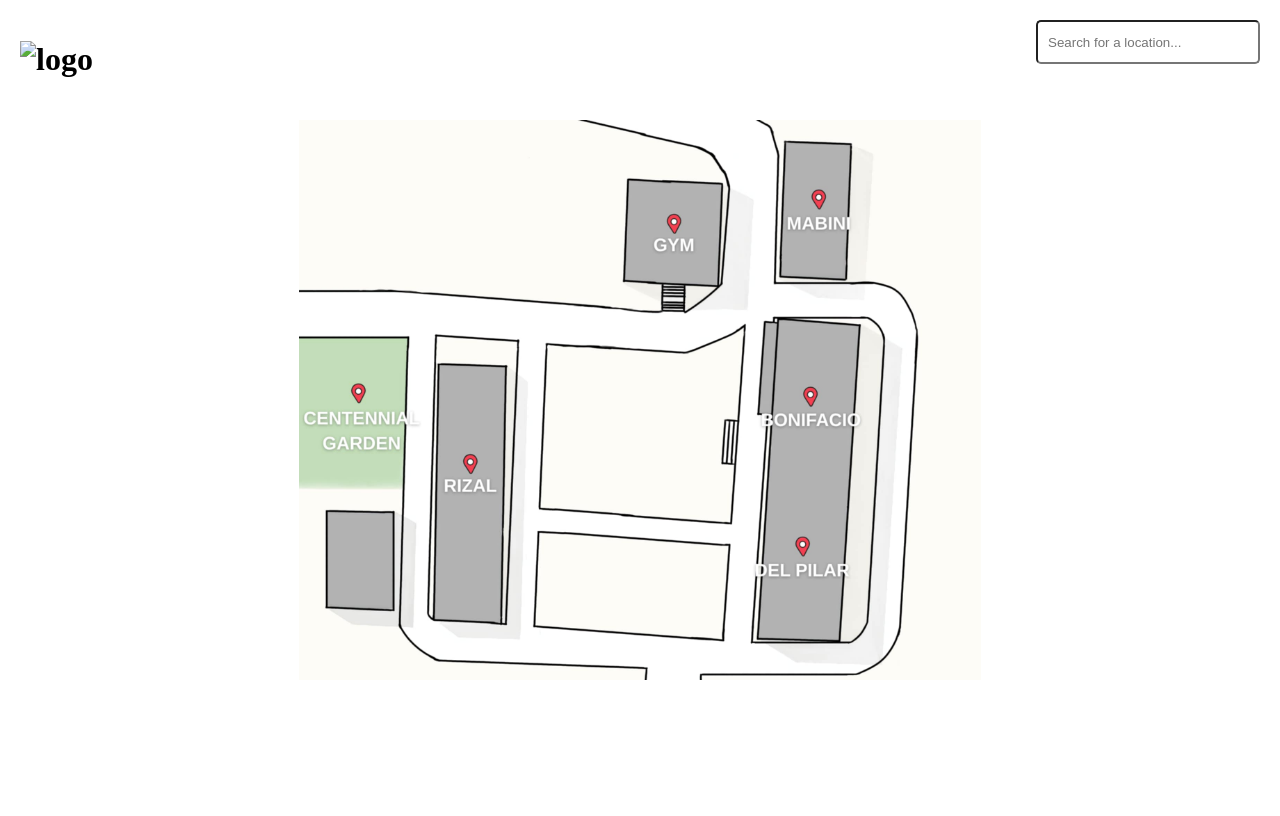
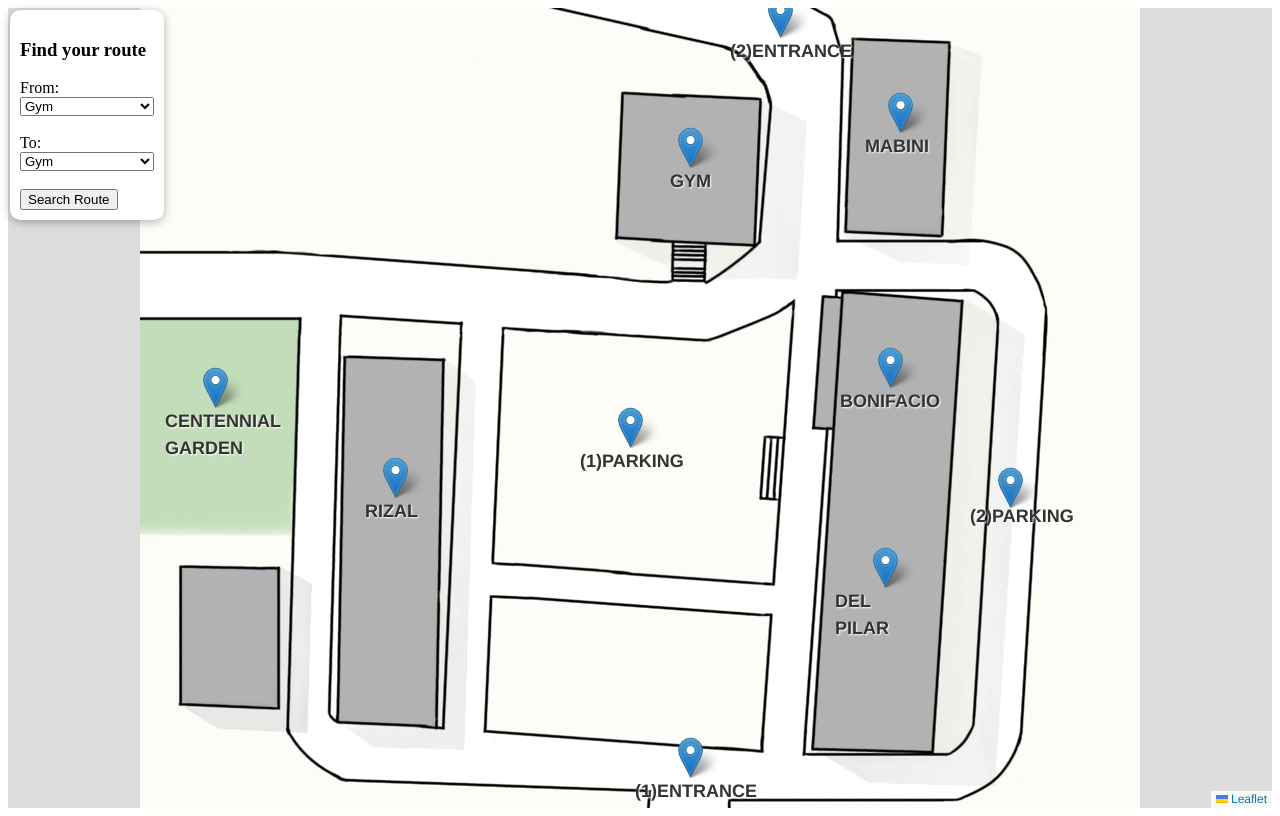
Before and after one commit to Aba062904/Campus-Map, a plain HTML site: page index.html in a window 1280 px wide. Drawn offline with nearby package versions, Linux system fonts and the light colour scheme.

Commit message:
Add files via upload

```diff
--- a/index.html
+++ b/index.html
@@ -1,206 +1,181 @@
 <!DOCTYPE html>
-<html lang="en">
+<html>
 <head>
-    <meta charset="UTF-8">
-    <meta name="viewport" content="width=device-width, initial-scale=1.0">
-    <title>Navigation System</title>
+    <title>Campus Map</title>
+    <meta charset="utf-8" />
+    <link rel="stylesheet" href="https://unpkg.com/leaflet/dist/leaflet.css" />
     <style>
-        body, html {
-            margin: 0;
-            padding: 0;
-            height: 100%; /* Ensure full height */
-            overflow: hidden; /* Prevent scrollbars */
+        #map {
+            height: 100vh;
         }
-
-        #logo {
-    position: absolute; /* Use absolute positioning */
-    top: 20px; /* Distance from the top */
-    left: 20px; /* Distance from the left */
-    z-index: 10; /* Make sure it appears above other elements */
-}
-
-#logo img {
-    width: 350px; /* Set the desired width for the logo */
-    height: 150px; /* Maintain aspect ratio */
-}
-
-        #mapContainer {
-            position: relative;
-            width: 100%; /* Full parent width */
-            height: 100%; /* Full parent height */
-            display: flex;
-            justify-content: center; /* Center content */
-            align-items: center; /* Center content */
+        .label-icon {
+            font-size: 18px;
+            font-weight: bold;
+            color: #333;
+            text-shadow: 1px 1px 2px #fff;
         }
-
-        #floorPlan {
-            width: auto; /* Automatic width to maintain aspect ratio */
-            height: 70%; /* Fill the height of the container */
-            max-width: 100%;  /* Prevent overflow */
-            object-fit: contain; /* Maintain aspect ratio */
-            position: relative;
+        .search-panel {
+            position: absolute;
+            top: 10px;
+            left: 10px;
+            background: white;
+            padding: 10px;
+            z-index: 1000;
+            border-radius: 10px;
+            box-shadow: 0 2px 10px rgba(0,0,0,0.3);
         }
-
-        #searchContainer {
-        position: absolute;
-        top: 20px; /* Distance from the top */
-        right: 20px; /* Distance from the right */
-        z-index: 10; /* Place above the map */
-      }
-
-        #searchInput {
-        padding: 10px;
-        border-radius: 5px;
-        width: 200px; /* Fixed width for input */
-        height: 20px;
-      }
-
-      .path {
-    position: absolute;
-    width: 0; /* Initial width */
-    height: 0; /* Initial height */
-    border-left: 4px solid blue; /* Line color */
-    border-top: 4px solid transparent; /* Top triangle */
-    border-bottom: 4px solid transparent; /* Bottom triangle */
-    z-index: 5; /* Ensure the path is above the map */
-    /* Position the path depending on your layout */
-    left: 20%; /* Starting point of the path */
-    top: 40%; /* Starting point of the path */
-    height: 100px; /* Adjust height based on your path */
-    transform: rotate(45deg); /* Rotate to make it diagonal */
-}
-
-/* Additional adjustments for better visuals, this can be customized further */
-.path::after {
-    content: '';
-    position: absolute;
-    top: 100%; /* Position it below the main line */
-    left: -50%; /* Align end of line towards the bottom */
-    border-left: 4px solid blue; /* Continuation of the blue line */
-    width: 150px; /* Length of the path */
-    height: 0;
-}
-
     </style>
 </head>
 <body>
-  <h1 id="logo">
-    <img src="Landforms Map Science Game Presentation in Pastel Fun Style (3).jpg" alt="logo">
-</h1>
 
-    <div id="mapContainer">
-        <img id="floorPlan" src="map campus.jpg.jpg" alt="Campus Map"/>
+<div id="map"></div>
 
-        <div class="marker" style="left: 100px; top: 150px;" title="Main Building" data-info="Main Building: Admin and Classes"></div>
-        <div class="marker" style="left: 300px; top: 200px;" title="Library" data-info="Library: Books and Study Rooms"></div>
-        <div class="marker" style="left: 500px; top: 250px;" title="Cafeteria" data-info="Cafeteria: Food and Beverages"></div>
-    </div>
-
-    <div class="marker" style="left: 10%; top: 25%;" title="Main Building" data-info="Main Building: Admin and Classes" data-location="Main Building">MB</div>
-    <div class="marker" style="left: 40%; top: 30%;" title="Library" data-info="Library: Books and Study Rooms" data-location="Library">LIB</div>
-    <div class="marker" style="left: 70%; top: 40%;" title="Cafeteria" data-info="Cafeteria: Food and Beverages" data-location="Cafeteria">CAF</div>
-
-    <script src="script.js"></script>
-
-    <!-- Existing markers -->
-    <!-- Markers for each location -->
-    <div class="marker" style="left: 5%; top: 90%;" title="Entrance" data-location="Entrance">E</div>
-    <div class="marker" style="left: 40%; top: 30%;" title="Del Pilar Building" data-location="Del Pilar">DP</div>
-    <div class="marker" style="left: 50%; top: 30%;" title="Bonifacio Building" data-location="Bonifacio">B</div>
-    <div class="marker" style="left: 60%; top: 50%;" title="Mabini Building" data-location="Mabini">M</div>
-    <div class="marker" style="left: 60%; top: 70%;" title="Gym" data-location="Gym">G</div>
-    <div class="marker" style="left: 15%; top: 50%;" title="Rizal Building" data-location="Rizal">R</div>
-    <div class="marker" style="left: 15%; top: 40%;" title="Centennial Garden" data-location="Centennial Garden">CG</div>
-    <div id="controls">
-      <button id="zoomIn">Zoom In</button>
-      <button id="zoomOut">Zoom Out</button>
-  </div>
-
-  <div id="searchContainer">
-    <input type="text" id="searchInput" placeholder="Search for a location..." />
+<div class="search-panel">
+    <h3>Find your route</h3>
+    <label>From:</label><br>
+    <select id="from">
+        <option value="gym">Gym</option>
+        <option value="mabini">Mabini</option>
+        <option value="bonifacio">Bonifacio</option>
+        <option value="delpilar">Del Pilar</option>
+        <option value="rizal">Rizal</option>
+        <option value="garden">Centennial Garden</option>
+        <option value="entrance1">Entrance 1</option>
+        <option value="entrance2">Entrance 2</option>
+        <option value="parking1">Parking 1</option>
+        <option value="parking2">Parking 2</option>
+    </select><br><br>
+    <label>To:</label><br>
+    <select id="to">
+        <option value="gym">Gym</option>
+        <option value="mabini">Mabini</option>
+        <option value="bonifacio">Bonifacio</option>
+        <option value="delpilar">Del Pilar</option>
+        <option value="rizal">Rizal</option>
+        <option value="garden">Centennial Garden</option>
+        <option value="entrance1">Entrance 1</option>
+        <option value="entrance2">Entrance 2</option>
+        <option value="parking1">Parking 1</option>
+        <option value="parking2">Parking 2</option>
+    </select><br><br>
+    <button onclick="drawRoute()">Search Route</button>
 </div>
 
+<script src="https://unpkg.com/leaflet/dist/leaflet.js"></script>
+<script>
+    // Initialize the map
+    const map = L.map('map', {
+        crs: L.CRS.Simple,
+        minZoom: -1
+    });
 
+    const bounds = [[0,0], [800,1000]]; // adjust based on your map image size
+    const image = L.imageOverlay('map campus.jpg', bounds).addTo(map);
+    map.fitBounds(bounds);
 
-</div>
+    // Function to add labels
+    function addLabel(latlng, text) {
+        L.marker(latlng, {
+            icon: L.divIcon({
+                className: 'label-icon',
+                html: text,
+                iconSize: [90, 30],
+                iconAnchor: [50, 20]
+            })
+        }).addTo(map);
+    }
 
-<script>
-  const floorPlan = document.getElementById('floorPlan');
-  const zoomInButton = document.getElementById('zoomIn');
-  const zoomOutButton = document.getElementById('zoomOut');
-  let scale = 1; // Initial scale
+    // Now, add building labels
+    addLabel([620, 580], "GYM");
+    addLabel([655, 775], "MABINI");
+    addLabel([400, 750], "BONIFACIO");
+    addLabel([200, 745], "DEL PILAR");
+    addLabel([290, 275], "RIZAL");
+    addLabel([380, 75], "CENTENNIAL GARDEN");
+    addLabel([340, 490], "(1)PARKING");
+    addLabel([285, 880], "(2)PARKING");
+    addLabel([10, 545], "(1)ENTRANCE");
+    addLabel([750, 640], "(2)ENTRANCE");
 
-  const locations = {
-            "entrance": { x: 5, y: 90 },
-            "mabini": { x: 60, y: 50 },
-            "gym": { x: 60, y: 70 },
-            "del pilar": { x: 40, y: 30 },
-            "bonifacio": { x: 50, y: 30 },
-            "rizal": { x: 15, y: 50 },
-            "centennial garden": { x: 15, y: 40 },
-        };
+ // Building positions
+ const locations = {
+        gym: [640, 550],
+        mabini: [675, 760],
+        bonifacio: [420, 750],
+        delpilar: [220, 745],
+        rizal: [310, 255],
+        garden: [400, 75],
+        entrance1: [30, 550],
+        entrance2: [770, 640],
+        parking1: [360, 490],
+        parking2: [300, 870]
+    };
 
-                // Function to draw the path
-                function drawPath(start, end) {
-            svgPath.innerHTML = ''; // Clear previous path
-            const startCoords = locations[start.toLowerCase()];
-            const endCoords = locations[end.toLowerCase()];
+    for (const key in locations) {
+        L.marker(locations[key]).addTo(map).bindPopup(key.toUpperCase());
+    }
 
-            if (startCoords && endCoords) {
-                const pathData = `M${startCoords.x} ${startCoords.y} L${endCoords.x} ${endCoords.y}`;
-                const path = document.createElementNS("http://www.w3.org/2000/svg", "path");
-                path.setAttribute("d", pathData);
-                path.setAttribute("class", "path");
-                svgPath.appendChild(path);
-            }
+    let routeLine; // to store the blue line
+
+    function drawRoute() {
+        const from = document.getElementById('from').value;
+        const to = document.getElementById('to').value;
+
+        if (from === to) {
+            alert('Please select two different locations.');
+            return;
         }
 
-  // Function to zoom in
-  function zoomIn() {
-      scale += 0.1; // Increase scale
-      floorPlan.style.transform = `scale(${scale})`; // Apply new scale
-  }
+        if (routeLine) {
+            map.removeLayer(routeLine);
+        }
 
-  // Function to zoom out
-  function zoomOut() {
-      scale = Math.max(0.1, scale - 0.1); // Decrease scale but not below 0.1
-      floorPlan.style.transform = `scale(${scale})`; // Apply new scale
-  }
+        const path = [
+            locations[from],
+            locations[to]
+        ];
 
-  // Add event listeners to buttons
-  zoomInButton.addEventListener('click', zoomIn);
-  zoomOutButton.addEventListener('click', zoomOut);
+        routeLine = L.polyline(path, {color: 'blue', weight: 5}).addTo(map);
+        map.fitBounds(routeLine.getBounds());
+    }
 
-  // Optional: Zoom with mouse wheel
-  mapContainer.addEventListener('wheel', function(event) {
-      event.preventDefault();
-      if (event.deltaY < 0) {
-          zoomIn(); // Zoom in on scroll up
-      } else {
-          zoomOut(); // Zoom out on scroll down
-      }
-  });
+    // Function to generate a zigzag path
+    function getZigzagPath(from, to) {
+        const fromCoords = locations[from];
+        const toCoords = locations[to];
 
-  // Add event listeners to markers
-  document.querySelectorAll('.marker').forEach(marker => {
-      marker.addEventListener('click', function() {
-          alert(this.getAttribute('data-info')); // Show information from data attribute
-      });
-  });
+        const midPointX = (fromCoords[0] + toCoords[0]) / 2;
+        const midPointY = (fromCoords[1] + toCoords[1]) / 2;
 
-            // Search functionality
-        searchInput.addEventListener('input', function () {
-            const query = this.value.toLowerCase();
-            const pathMatch = query.match(/(entrance|del pilar|bonifacio|mabini|gym|rizal|centennial garden) to (.+)/);
-            if (pathMatch) {
-                const start = pathMatch[1]; // Get start location (e.g., entrance)
-                const end = pathMatch[2].trim(); // Get end location (e.g., Mabini)
-                drawPath(start, end);
-            } else {
-                svgPath.innerHTML = ''; // Clear path if query is not valid
-            }
-        });
+        // Create a zigzag path with multiple points
+        return [
+            fromCoords,
+            [midPointX, fromCoords[1]], // horizontal move
+            [midPointX, toCoords[1]], // vertical move
+            toCoords
+        ];
+    }
 
+    // Function to draw the route (updated to zigzag)
+    function drawRoute() {
+        const from = document.getElementById('from').value;
+        const to = document.getElementById('to').value;
+
+        if (from === to) {
+            alert('Please select two different locations.');
+            return;
+        }
+
+        if (routeLine) {
+            map.removeLayer(routeLine);
+        }
+
+        const zigzagPath = getZigzagPath(from, to);
+
+        routeLine = L.polyline(zigzagPath, {color: 'blue', weight: 5}).addTo(map);
+        map.fitBounds(routeLine.getBounds());
+    }
 </script>
+
 </body>
 </html>
```
Also changed, not shown: rizal.html (added, +93 -0 lines), Rizal Building.jpg (added), map campus.jpg (added).
